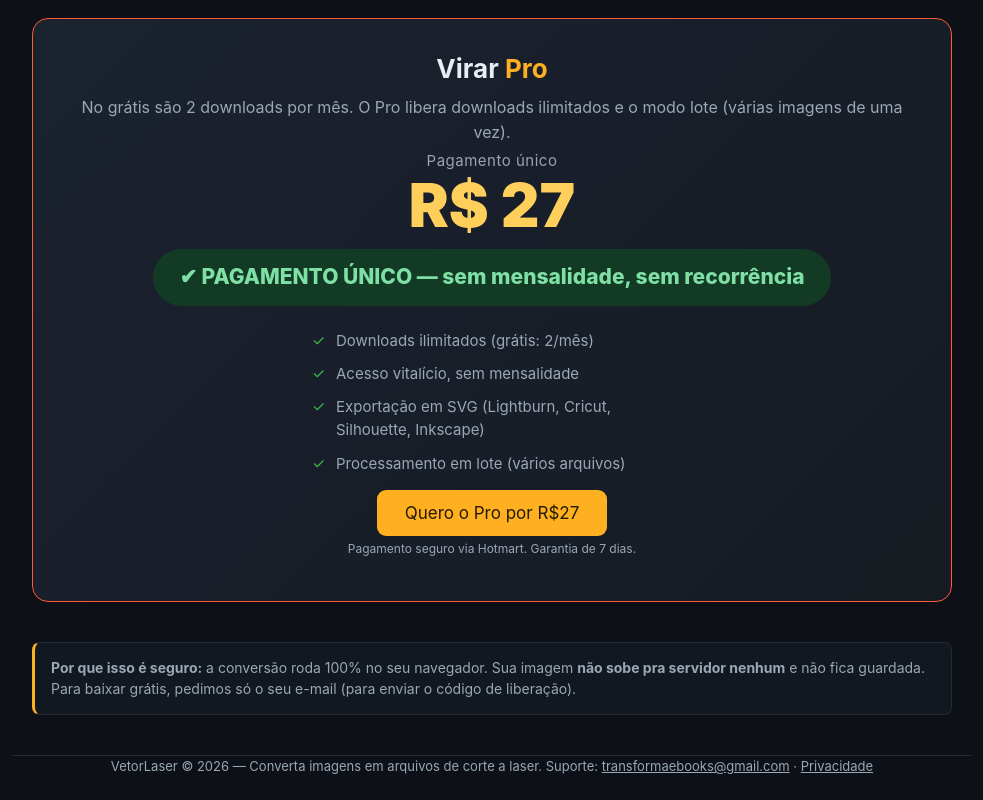
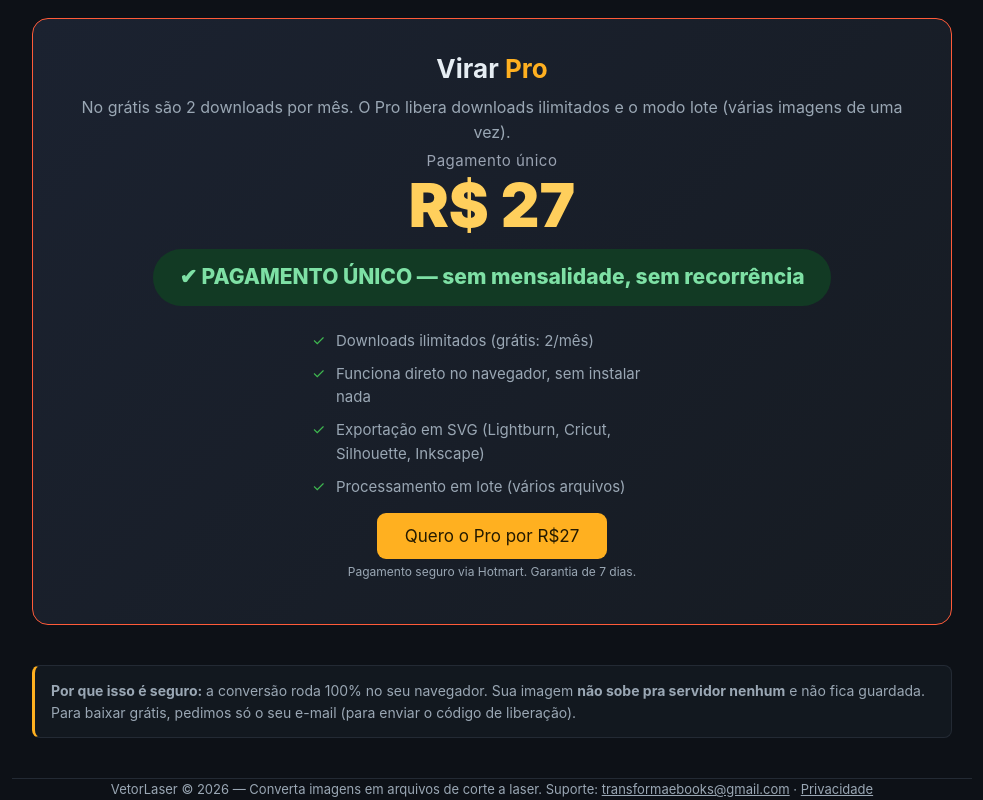
Before and after one commit to contabilistar-art/vetorlaser, a plain HTML site: page index.html in a window 1280 px wide. Shown: the part 1382-2182 px from the top of the page, without its empty margins (148-1131 px from the left). Before the commit the page ends 2158 px from the top, so only its background shows below. Drawn offline with Linux system fonts and the light colour scheme.

Commit message:
Pagina gratis: troca 'Acesso vitalicio' por 'Funciona direto no navegador'

```diff
--- a/index.html
+++ b/index.html
@@ -1356,7 +1356,7 @@ select,input,button{max-width:100%}
     <div style="text-align:center;margin:4px 0 18px"><div style="font-size:15px;color:#9aa3b2;letter-spacing:.5px">Pagamento único</div><div style="font-size:60px;font-weight:900;line-height:1.05;color:#ffcf5c;margin:2px 0">R$ 27</div><div style="display:inline-block;background:#123a24;color:#7ee0a5;font-weight:800;font-size:21px;padding:12px 26px;border-radius:999px;margin-top:10px">✔ PAGAMENTO ÚNICO — sem mensalidade, sem recorrência</div></div>
     <ul>
       <li>Downloads ilimitados (grátis: 2/mês)</li>
-      <li>Acesso vitalício, sem mensalidade</li>
+      <li>Funciona direto no navegador, sem instalar nada</li>
       <li>Exportação em SVG (Lightburn, Cricut, Silhouette, Inkscape)</li>
       <li>Processamento em lote (vários arquivos)</li>
     </ul>
```
